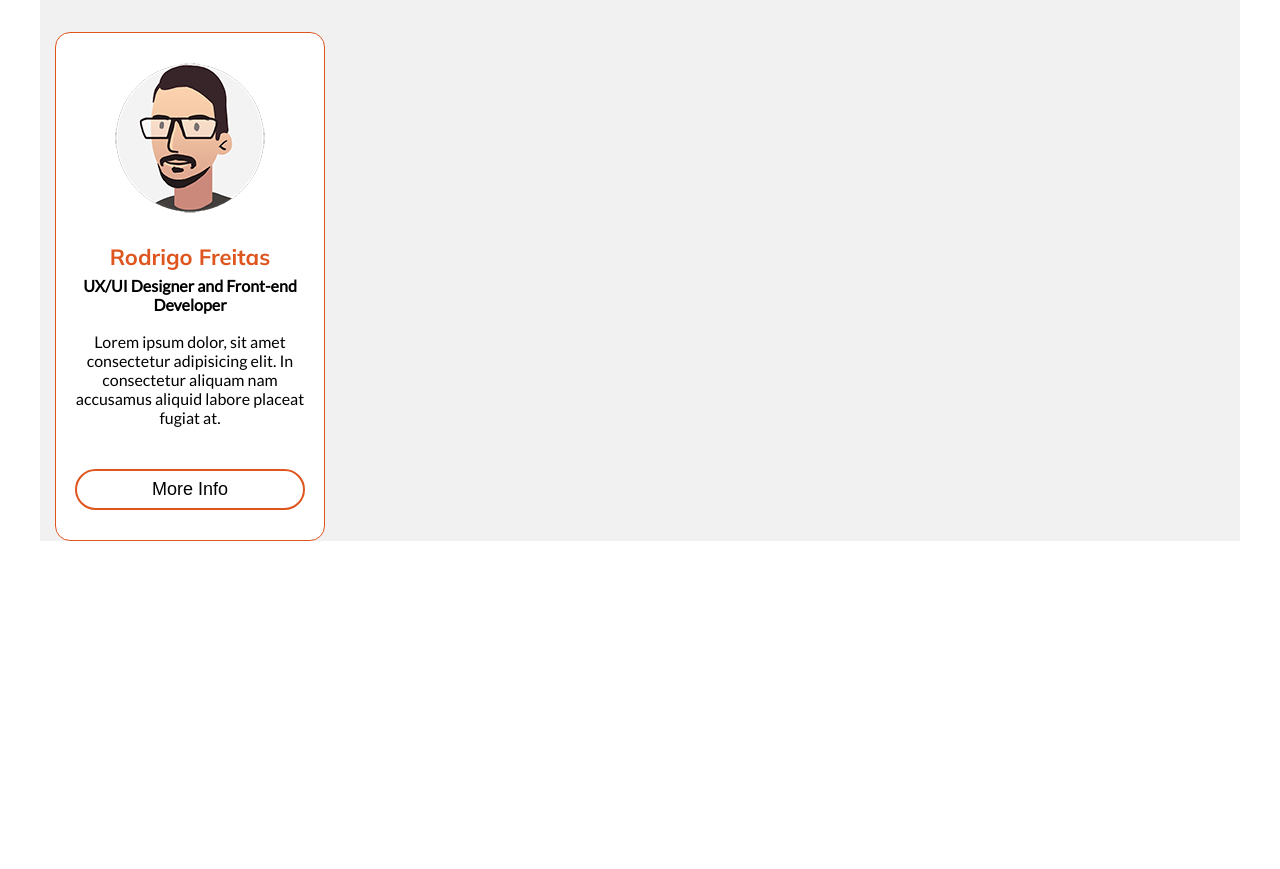
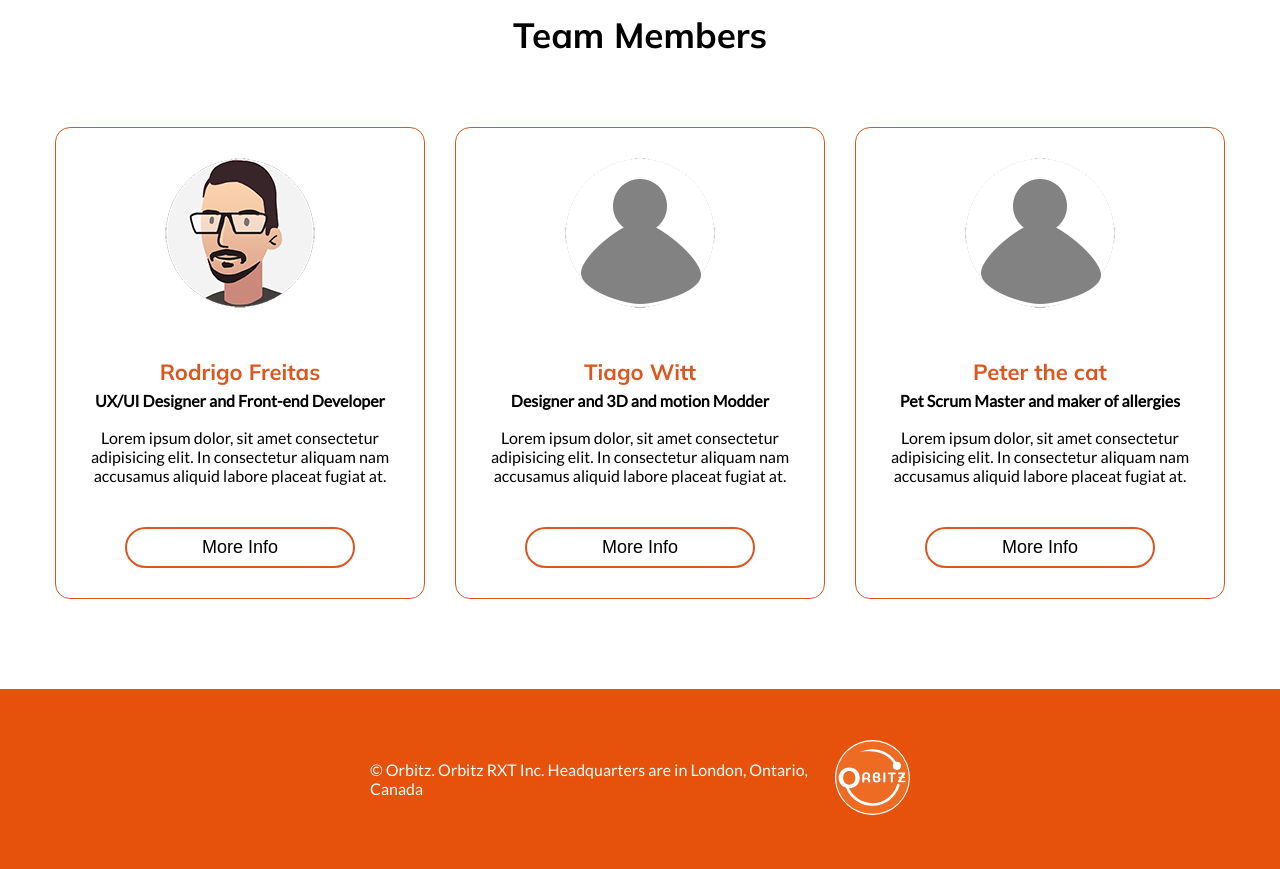
Before and after one commit to rodrfreitas/Freitas_Rodrigo_Tiago_Witt_DynamicTeamPage, a plain HTML site: page index.html in a window 1280 px wide. Shown: the part 480-1349 px from the top of the page. Before the commit the page ends 1021 px from the top, so only its background shows below. Drawn offline with Linux system fonts and the light colour scheme.

Commit message:
Added html and css work

```diff
--- a/css/main.css
+++ b/css/main.css
@@ -4,6 +4,7 @@
     1.  General Styles
     2.  Main Nav
     3.  Content
+    4.  Footer
  */
 
 
@@ -16,7 +17,8 @@ body {
  /* 2. ---Main Nav--- */
 
 #logo {
-    margin-top: 10px;
+    margin-top: 30px;
+    margin-bottom: 25px;
     border-right: solid 1px #df551e;
 }
 
@@ -30,7 +32,7 @@ body {
 .menu li {
     display: inline-block;
     margin-right: 60px;
-    margin-top: 20px;
+    margin-top: 40px;
 }
 
 .menu li:last-child {
@@ -89,18 +91,19 @@ body {
  /* 3. ---Content--- */
 
 #team-section {
-    background-color: #f1f1f1;
+    /* background-color: #f1f1f1; */
+    padding-bottom: 90px;
 }
 
 #team-section h2 {
     font-family: 'Mulish',Arial, Helvetica, sans-serif;
-    margin-top: 30px;
+    margin-top: 50px;
     font-size: 35px;
     text-align: center;
 }
 
 #member-card {
-    margin-top: 40px;
+    margin-top: 70px;
     background-color: #fff;
     border: solid 1px #df551e;
     border-radius: 15px;
@@ -150,3 +153,21 @@ body {
     color: #fff;
     cursor: pointer;
 }
+
+
+ /* 4. ---General Styles--- */
+
+#footer {
+    display: flex;
+    justify-content: space-between;
+    align-items: center;
+    padding: 10px;
+    background-color: rgb(230, 81, 12);
+    height: 180px;
+    padding-left: 370px;
+    padding-right: 370px;
+}
+
+#footer p {
+    color: #fff;
+}
--- a/index.html
+++ b/index.html
@@ -37,16 +37,33 @@
 
         <section id="team-section" class="grid-con m-col-span-full">
             <h2 class="m-col-span-full">Team Members</h2>
-            <div id="member-card" class="m-col-span-3">
+            <div id="member-card" class="m-col-span-4">
                 <img src="images/rod.png" alt="Photo of Rodrigo Freitas">
                 <h2>Rodrigo Freitas</h2>
                 <p>UX/UI Designer and Front-end Developer</p>
                 <p id="blurb">Lorem ipsum dolor, sit amet consectetur adipisicing elit. In consectetur aliquam nam accusamus aliquid labore placeat fugiat at.</p>
                 <button>More Info</button>
             </div>
+            <div id="member-card" class="m-col-span-4">
+                <img src="images/no-photo.png" alt="Photo of Rodrigo Freitas">
+                <h2>Tiago Witt</h2>
+                <p>Designer and 3D and motion Modder</p>
+                <p id="blurb">Lorem ipsum dolor, sit amet consectetur adipisicing elit. In consectetur aliquam nam accusamus aliquid labore placeat fugiat at.</p>
+                <button>More Info</button>
+            </div>
+            <div id="member-card" class="m-col-span-4">
+                <img src="images/no-photo.png" alt="Photo of Rodrigo Freitas">
+                <h2>Peter the cat</h2>
+                <p>Pet Scrum Master and maker of allergies</p>
+                <p id="blurb">Lorem ipsum dolor, sit amet consectetur adipisicing elit. In consectetur aliquam nam accusamus aliquid labore placeat fugiat at.</p>
+                <button>More Info</button>
+            </div>
         </section>
-
     </main>
+    <footer id="footer">
+        <div><p>© Orbitz. Orbitz RXT Inc. Headquarters are in London, Ontario, Canada</p></div>
+        <div><img src="images/logo.svg" alt="Orbitz Logo"></div>
+    </footer>
     <script src="js/main.js"></script>
 </body>
 </html>
```
Also changed, not shown: images/no-photo.png (added).
